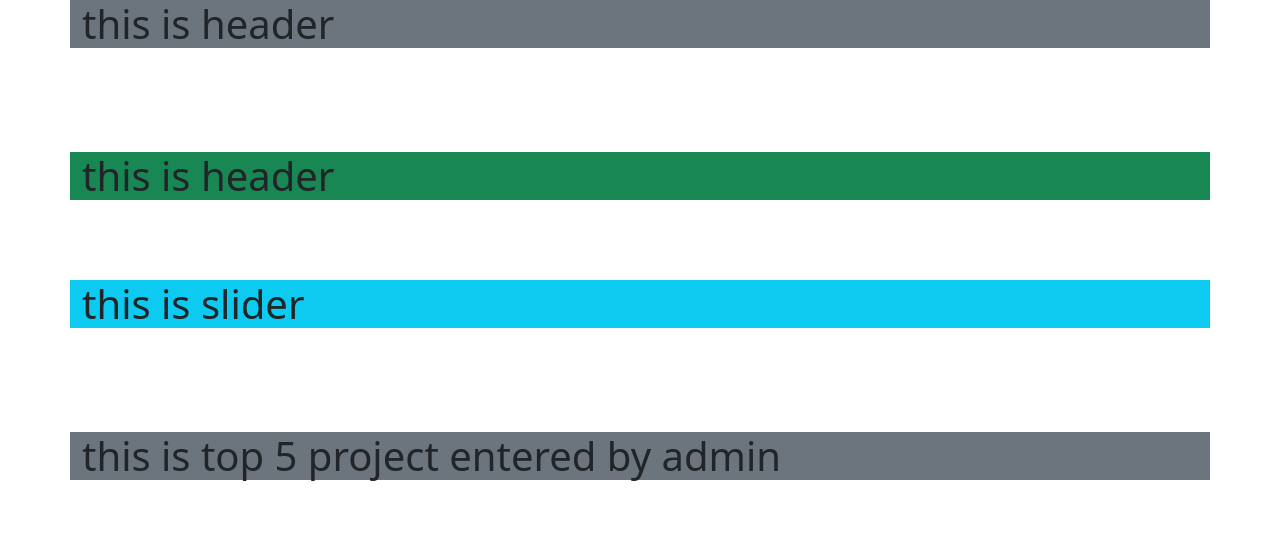
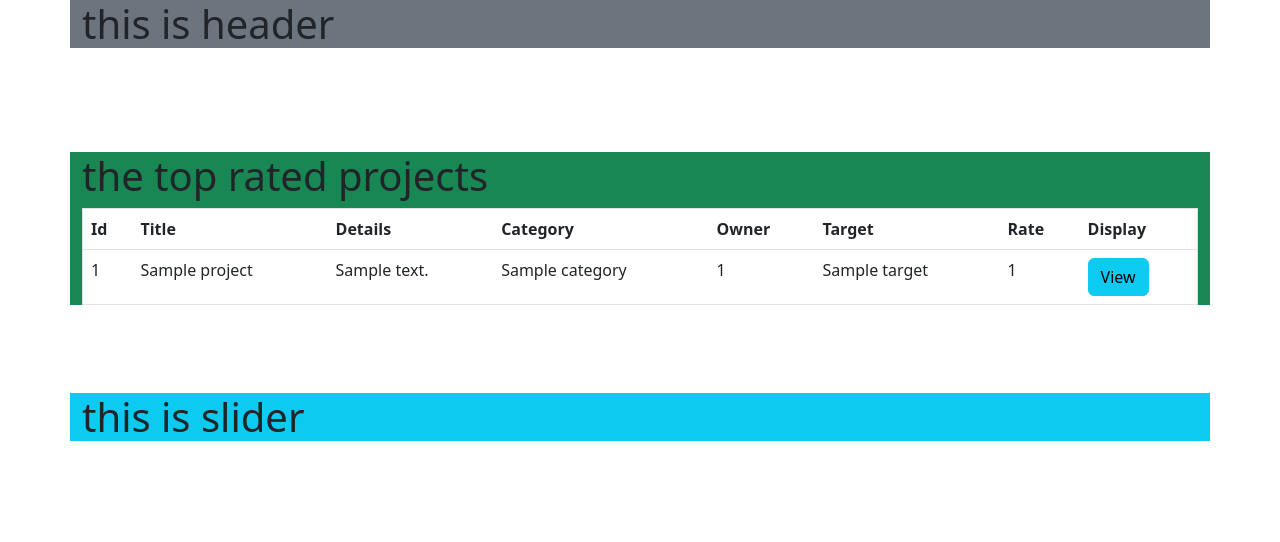
Before and after one commit to ahmeddesoky96/Django-Final-Project, a Django app: template templates/home.html in a window 1280 px wide. Shown: the top 542 px of the page. Run offline with Django 4.2, Linux system fonts and the light colour scheme; the template is opened without the code that fills it: most values are stand-ins (such as "Sample title", 1, 10 or a date in 2020); some libraries are stand-ins or nearby versions.

Commit message:
created a function to get the top 5 rated projects

```diff
--- a/crowd_funding/settings.py
+++ b/crowd_funding/settings.py
@@ -85,7 +85,7 @@
         'ENGINE': 'django.db.backends.postgresql',
         'NAME':'crowdfund',
         'USER':'postgres',
-        'PASSWORD':'123',
+        'PASSWORD':'Mo#Selim',
         'HOST':'127.0.0.1',
         'PORT':5432
     }
--- a/templates/home.html
+++ b/templates/home.html
@@ -13,7 +13,39 @@
     </div>
     <br><br><br><br>
     <div class="container bg-success">
-        <h1>this is header</h1>
+        <h1>the top rated projects</h1>
+        <table width="100%" border="1" class="table">
+            <tr>
+                <th>Id</th>
+                <th>Title</th>
+                <th>Details</th>
+                <th>Category</th>
+                <th>Owner</th>
+                <th>Target</th>
+                <th>Rate</th>
+                <th>Display</th>
+            </tr>
+            {%for project in top_rated_projects%}
+                <tr>
+                    <td>{{project.id}}</td>
+                    <td>{{project.title}}</td>
+                    <td>{{project.details}}</td>
+                    <td>{{project.category}}</td>
+                    <td>{{project.owner_id}}</td>
+                    <td>{{project.target}}</td>
+                    <td>{{project.total_rate}}</td>
+                    <td>
+                        <a
+                          href="#"
+                          class="btn btn-info"
+                        >
+                          View</a
+                        >
+                      </td>
+
+                </tr>
+            {%endfor%}
+        </table>
     </div>
     <br><br><br>
     <div class="container bg-info">
```
Also changed, not shown: home/views.py (+9 -1 lines).
